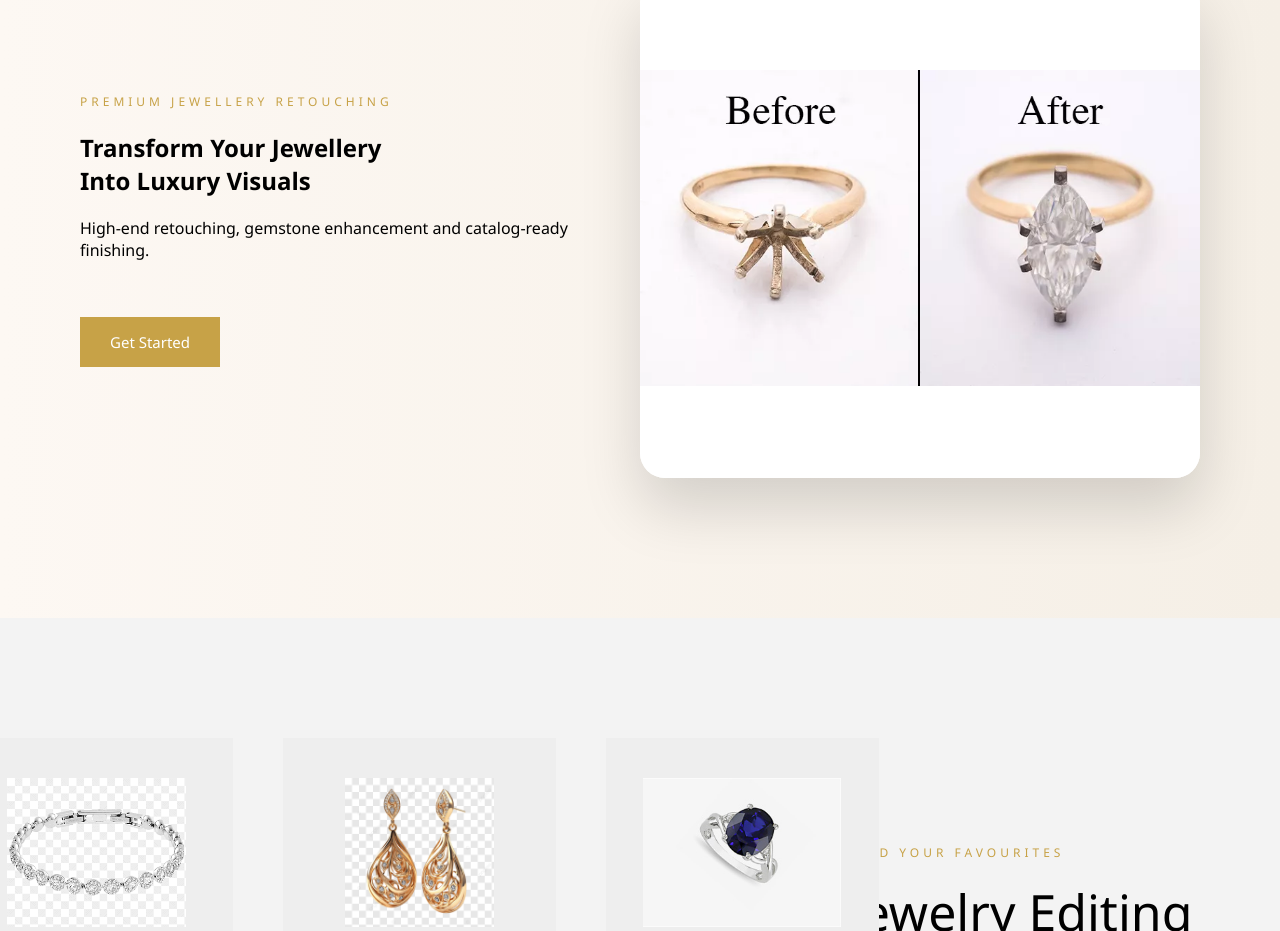
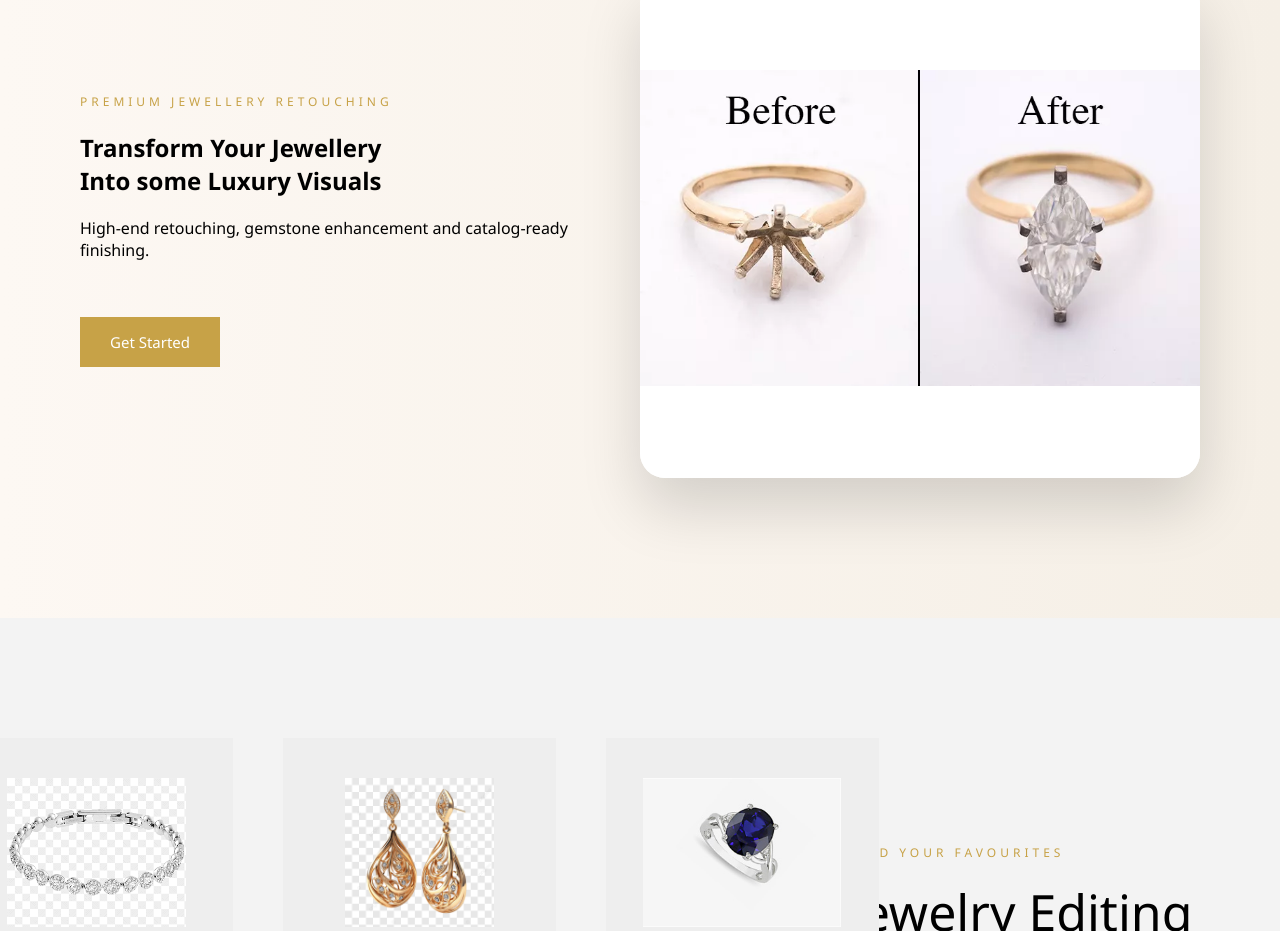
Before and after one commit to AbhishekIdap/jewelry-website, a plain HTML site: page src/main/resources/templates/index.html in a window 1280 px wide. Shown: the part 948-1879 px from the top of the page. Drawn offline with Linux system fonts and the light colour scheme; files that its build step writes are made by us from their sources; files whose address does not match are found by name.

Commit message:
testing live update

```diff
--- a/src/main/resources/templates/index.html
+++ b/src/main/resources/templates/index.html
@@ -43,7 +43,7 @@
         <span class="small-title">PREMIUM JEWELLERY RETOUCHING</span>
         <h1>
             Transform Your Jewellery <br>
-            Into Luxury Visuals
+            Into some Luxury Visuals
         </h1>
         <p>
             High-end retouching, gemstone enhancement and catalog-ready finishing.
```
